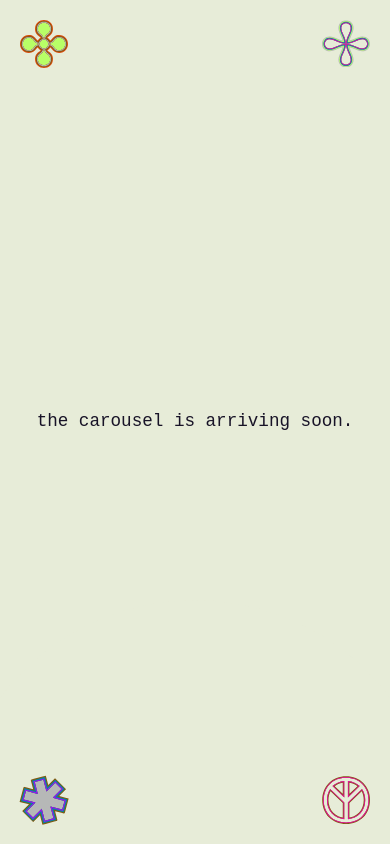
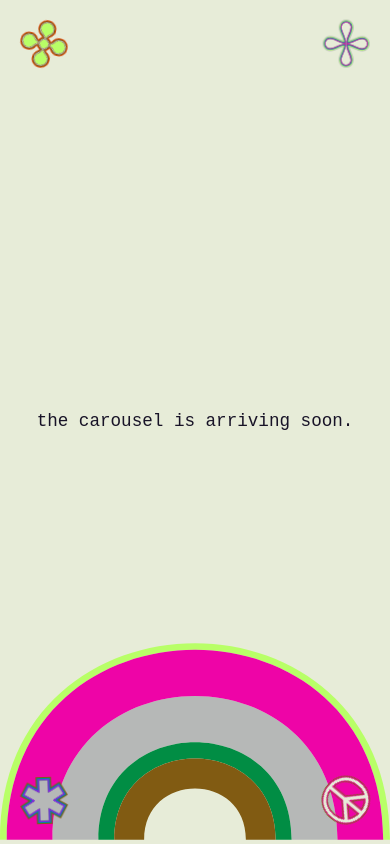
Before and after one commit to oliverudekyll/carousel-teaser, a Next.js app: page / in a window 390 px wide. Built offline with nearby package versions, Linux system fonts and the light colour scheme.

Commit message:
added animations for mobile version

```diff
--- a/app/page.module.css
+++ b/app/page.module.css
@@ -49,7 +49,8 @@
   font-weight: 100;
   color: #ffffff;
 
-  text-wrap: balance;
+  white-space: nowrap;
+  transition: font-size var(--transition);
 }
 
 @media screen and (width < 1200px) {
@@ -58,7 +59,13 @@
   }
 }
 
-@media screen and (width < 768px) {
+@media screen and (width < 900px) {
+  .title {
+    font-size: 1.75rem;
+  }
+}
+
+@media screen and (width < 600px) {
   .title {
     font-size: 1.1rem;
   }
--- a/assets/components/IconsOverlay/icons-overlay.module.css
+++ b/assets/components/IconsOverlay/icons-overlay.module.css
@@ -21,6 +21,8 @@
   flex-wrap: wrap;
 
   z-index: 100;
+  transition: width var(--transition), height var(--transition),
+    padding var(--transition);
 }
 
 .icon-container {
@@ -81,14 +83,43 @@
   object-fit: contain;
 }
 
+@keyframes spin {
+  from {
+    transform: rotate(0deg);
+  }
+  to {
+    transform: rotate(360deg);
+  }
+}
+
 @media screen and (width < 1200px) {
   .icon-container img {
     width: 4rem;
   }
 }
 
-@media screen and (width < 768px) {
+@media screen and (width < 900px) {
+  .rainbow-icon-wrapper canvas {
+    display: none;
+  }
+
   .icon-container img {
     width: 3rem;
   }
+
+  .icon-container:nth-child(1) img {
+    animation: spin 4s ease-in-out infinite;
+  }
+
+  .icon-container:nth-child(2) img {
+    animation: spin 1.5s ease-in-out reverse infinite;
+  }
+
+  .icon-container:nth-child(3) img {
+    animation: spin 2.67s ease-in-out reverse infinite;
+  }
+
+  .icon-container:nth-child(4) img {
+    animation: spin 2s ease-in-out infinite;
+  }
 }
--- a/assets/styles/variables.css
+++ b/assets/styles/variables.css
@@ -9,6 +9,8 @@
   --padding-xl: calc(var(--padding) * 4);
 
   --font-family-body: alpinaTypewriter, "Courier New", "Courier", monospace;
+
+  --transition: 0.3s ease-in-out;
 }
 
 @media screen and (width < 1200px) {
@@ -17,7 +19,7 @@
   }
 }
 
-@media screen and (width < 768px) {
+@media screen and (width < 900px) {
   :root {
     --padding-xl: 1.25rem;
   }
```
